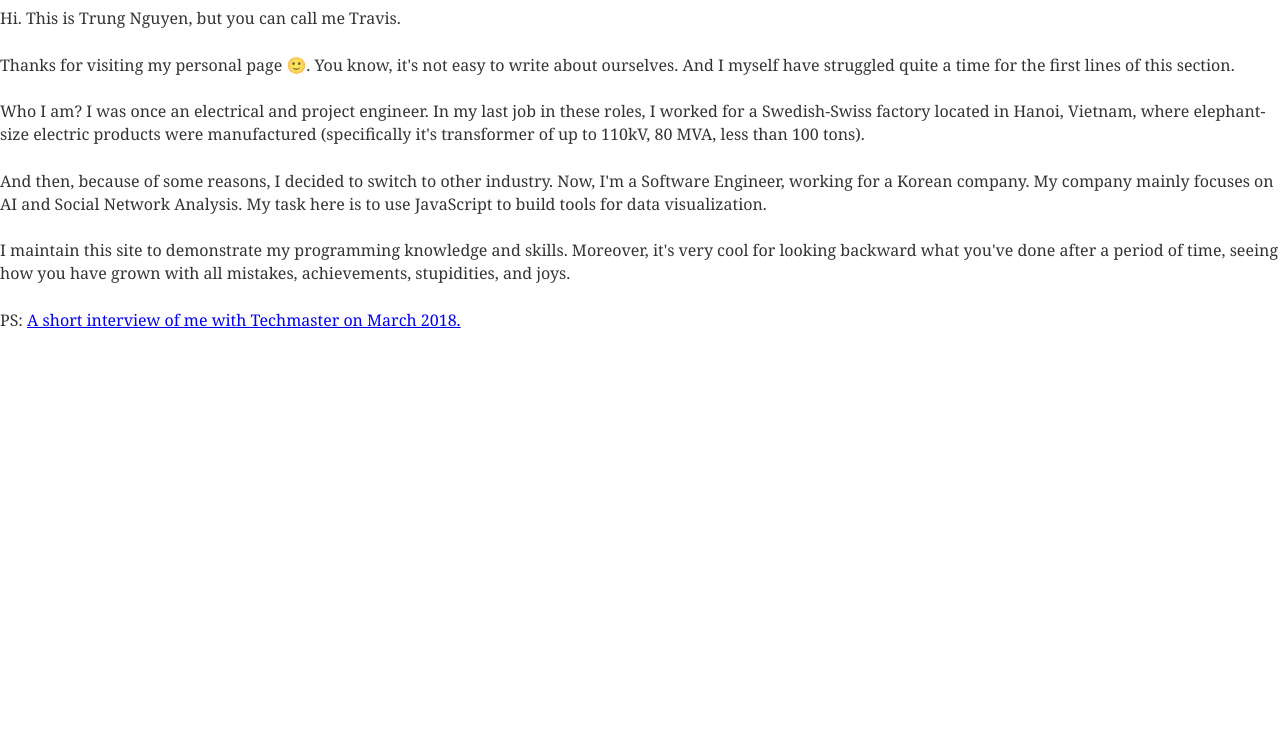
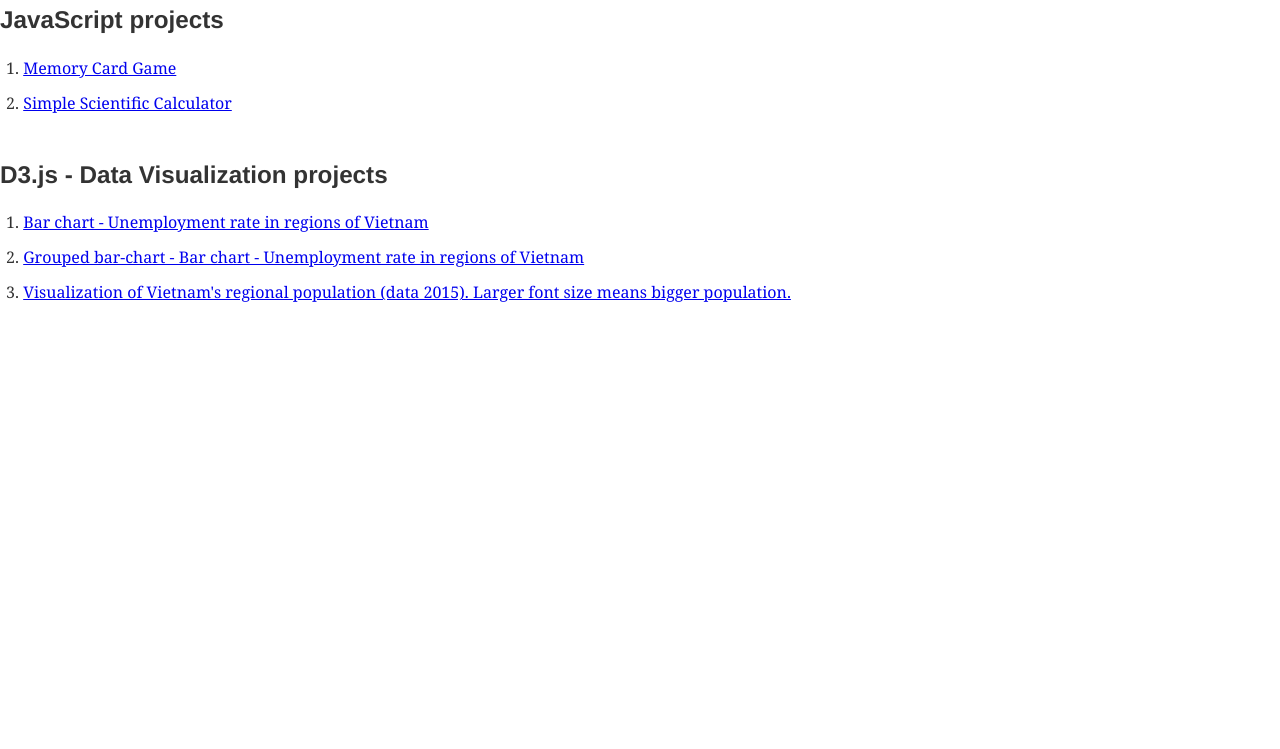
Before and after one commit to ngminhtrung/travis-blog, a Gatsby site: page /about in a window 1280 px wide. Shown: the part 51-800 px from the top of the page. Built offline with nearby package versions, Linux system fonts and the light colour scheme; Gatsby itself is replaced by a stand-in of ours; some packages are replaced by stand-ins of ours.

Commit message:
- added section 'projects'  - editted post'2018-01-02-blog-i-read'

```diff
--- a/src/layouts/index.js
+++ b/src/layouts/index.js
@@ -37,6 +37,9 @@ export default ({ children, data }) => (
       <Link className={linkStyle} to={`/about/`}>
         About
       </Link>
+      <Link className={linkStyle} to={`/projects/`}>
+        Projects
+      </Link>
     </nav>
 
     {children()}
--- a/src/pages/2018-01-02-Blog-i-read/index.md
+++ b/src/pages/2018-01-02-Blog-i-read/index.md
@@ -21,6 +21,8 @@ Updated:
 
 # Blog cá nhân/ Personal blog
 
+- [Elliot Bentley Interactive graphics & data journalism](http://elliotbentley.com/). Một nhà báo tại Wall Street Journal. Ấn tượng bởi các bài kể về những ứng dụng anh này làm cho nghề báo của mình, cũng như các sample data visualization thú vị.
+
 - [Eric Shull - Exupero](http://exupero.org). Mathematician, programmer, writer. Người Mỹ (đang ở Michigan). Tìm thấy bác này sau 1 lần search về cách xuất ảnh từ D3 SVG sang PNG, vì thế mới có bài [này](http://travisnguyen.net/dataviz/2017/12/19/Export-SVG-PNG/). Bác Eric này có một phần riêng về *sketchnote* tôi rất thích.
 
 - [Tom Mac Wright](https://macwright.org/). Nhạc công kiêm lập trình viên người Mỹ. Data science, Mapbox, OpenStreeMap, D3.js, JavaScript. Phong cách blog tối giản, viết trên nền tảng Jekyll, tên miền riêng. Nhiều projects thú vị. Khả năng vẽ minh họa tuyệt vời. Không nhớ lý do tìm thấc bác này.
--- a/src/pages/about.js
+++ b/src/pages/about.js
@@ -1,35 +1,37 @@
 import React from "react";
 
 export default ({ data }) => (
-  <div>
-    <h1>
-      A little of me ...
-    </h1>
-    <p>
-      Hi. This is Trung Nguyen, but you can call me Travis.
+  <article class="post">
+
+    <h1> A collection of my projects for skill demo:  </h1>
+
+    <h2>JavaScript projects</h2>
+    <ol>
+      <li><a href="https://ngminhtrung.github.io/projects/learning/techmaster/memorycard3/index.html" target="_blank">Memory Card Game</a></li>
+      <li><a href="https://ngminhtrung.github.io/projects/learning/techmaster/Calculator/index.html" target="_blank">Simple Scientific Calculator</a></li>
+
+    </ol>
     <br />
-    <br />
-      Thanks for visiting my personal page 🙂. You know, it's not easy to write about ourselves. And I myself have struggled quite a time for the first lines of this section.
-    <br />
-    <br />
-      Who I am? I was once an electrical and project engineer. In my last job in these roles, I worked for a Swedish-Swiss factory located in Hanoi, Vietnam, where elephant-size electric products were manufactured (specifically it's transformer of up to 110kV, 80 MVA, less than 100 tons).
-    <br />
-    <br />
-      And then, because of some reasons, I decided to switch to other industry. Now, I'm a Software Engineer, working for a Korean company. My company mainly focuses on AI and Social Network Analysis. My task here is to use JavaScript to build tools for data visualization.
-    <br />
-    <br />
-      I maintain this site to demonstrate my programming knowledge and skills. Moreover, it's very cool for looking backward what you've done after a period of time, seeing how you have grown with all mistakes, achievements, stupidities, and joys.
-    <br />
-    <br />
-    PS: <a href="https://techmaster.vn/interviews/34574/nguyen-minh-trung-cau-chuyen-ve-buoc-ngoat-tu-bo-13-nam-hoc-va-lam-nganh-dien-de-theo-duoi-dam-me-lap-trinh" target="_blank" rel="noopener noreferrer">A short interview of me with Techmaster on March 2018.</a>
-    </p>
+
+      <h2>D3.js - Data Visualization projects</h2>
+
+      <ol>
+        <li><a href="https://ngminhtrung.github.io/projects/learning/d3/vietnam/vn-unemployment-2016" target="_blank">
+          Bar chart - Unemployment rate in regions of Vietnam</a></li>
+        <li><a href="https://ngminhtrung.github.io/projects/learning/d3/vietnam/groupedbar/index.html" target="_blank">
+          Grouped bar-chart - Bar chart - Unemployment rate in regions of Vietnam</a></li>
+        <li><a href="https://ngminhtrung.github.io/projects/learning/d3/vietnam/population/" target="_blank">
+          Visualization of Vietnam's regional population (data 2015). Larger font size means bigger population.
+      </a></li>
+      </ol>
 
 
-  </div>
+
+   </article>
     );
 
     export const query = graphql`
-  query AboutQuery {
+  query ProjectsQuery {
       site {
     siteMetadata {
       title
```
Also changed, not shown: drafts/TODO.md (added, +3 -0 lines), src/pages/projects.js (added, +46 -0 lines). Lines whose indentation alone changed are shown as unchanged.
